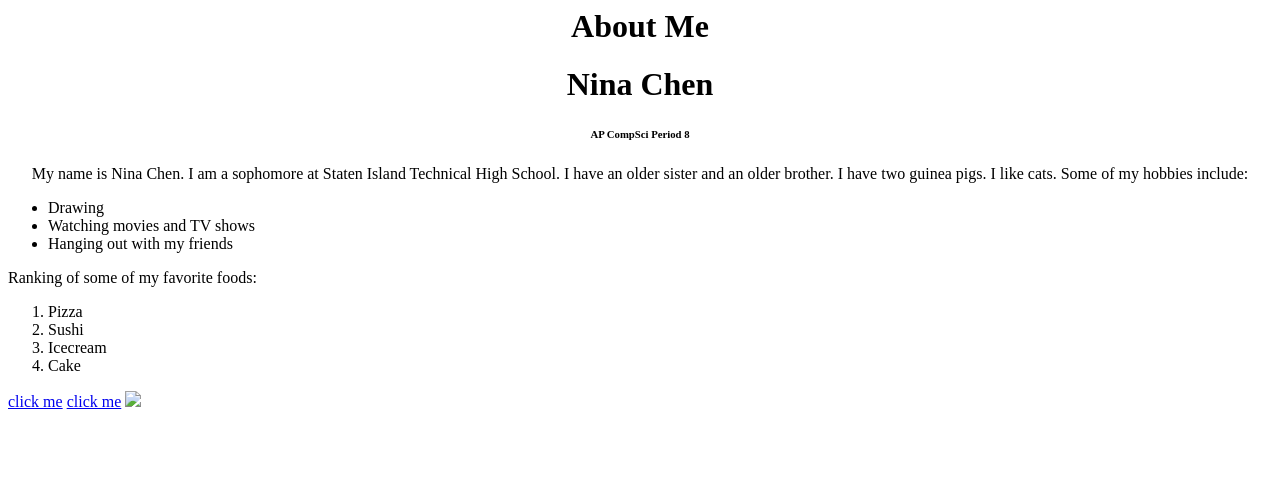
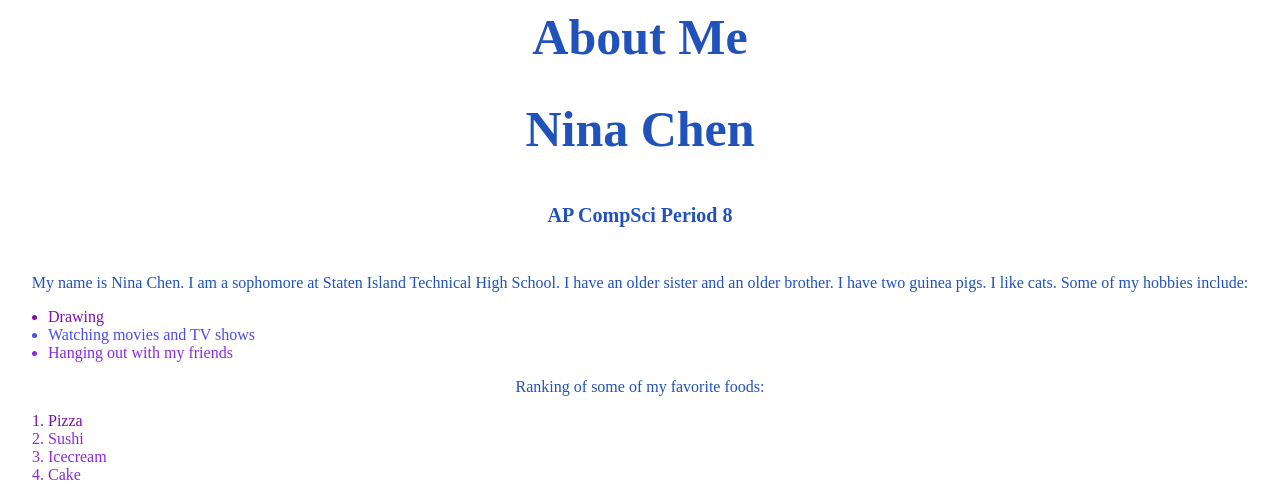
Before and after one commit to staten-island-tech/intro-to-html-ninac13, a plain HTML site: page index.html in a window 1280 px wide. Shown: the top 499 px of the page. Drawn offline with Linux system fonts and the light colour scheme.

Commit message:
9/10
worked

```diff
--- a/index.html
+++ b/index.html
@@ -3,6 +3,7 @@
     <meta charset="UTF-8">
     <meta name="viewport" content="width=device-width, initial-scale=1.0">
     <title>Hi</title>
+    <link rel = "stylesheet" href= "style.css">
 </head>
 <body>
     <h1 style="text-align:center">About Me</h1>
@@ -10,13 +11,13 @@
     <h6 style="text-align:center">AP CompSci Period 8</h6>
     <p style="text-align:center">My name is Nina Chen. I am a sophomore at Staten Island Technical High School. I have an older sister and an older brother. I have two guinea pigs. I like cats. Some of my hobbies include:</p>
     <ul>
-        <li>Drawing</li>
-        <li>Watching movies and TV shows</li>
+        <li class= "first">Drawing</li>
+        <li class= "first" id = "second">Watching movies and TV shows</li>
         <li>Hanging out with my friends</li>
     </ul>
-    <p>Ranking of some of my favorite foods:</p>
+    <p style="text-align:center">Ranking of some of my favorite foods:</p>
     <ol>
-        <li>Pizza</li>
+        <li class= "first">Pizza</li>
         <li>Sushi</li>
         <li>Icecream</li>
         <li>Cake</li>
--- /dev/null
+++ b/style.css
@@ -0,0 +1,26 @@
+body{
+    color: #2152bb;
+}
+li{
+    color: blueviolet;
+}
+
+.first{
+    color:rgb(125, 16, 175)
+}
+
+#second{
+    color: rgb(76, 76, 235);
+}
+
+h1{
+    font-size: 50px;
+    text-align: center;
+}
+h6{
+    font-size: 20px;
+    text-align: center;
+}
+img{
+    width: 50vw;
+}
```
